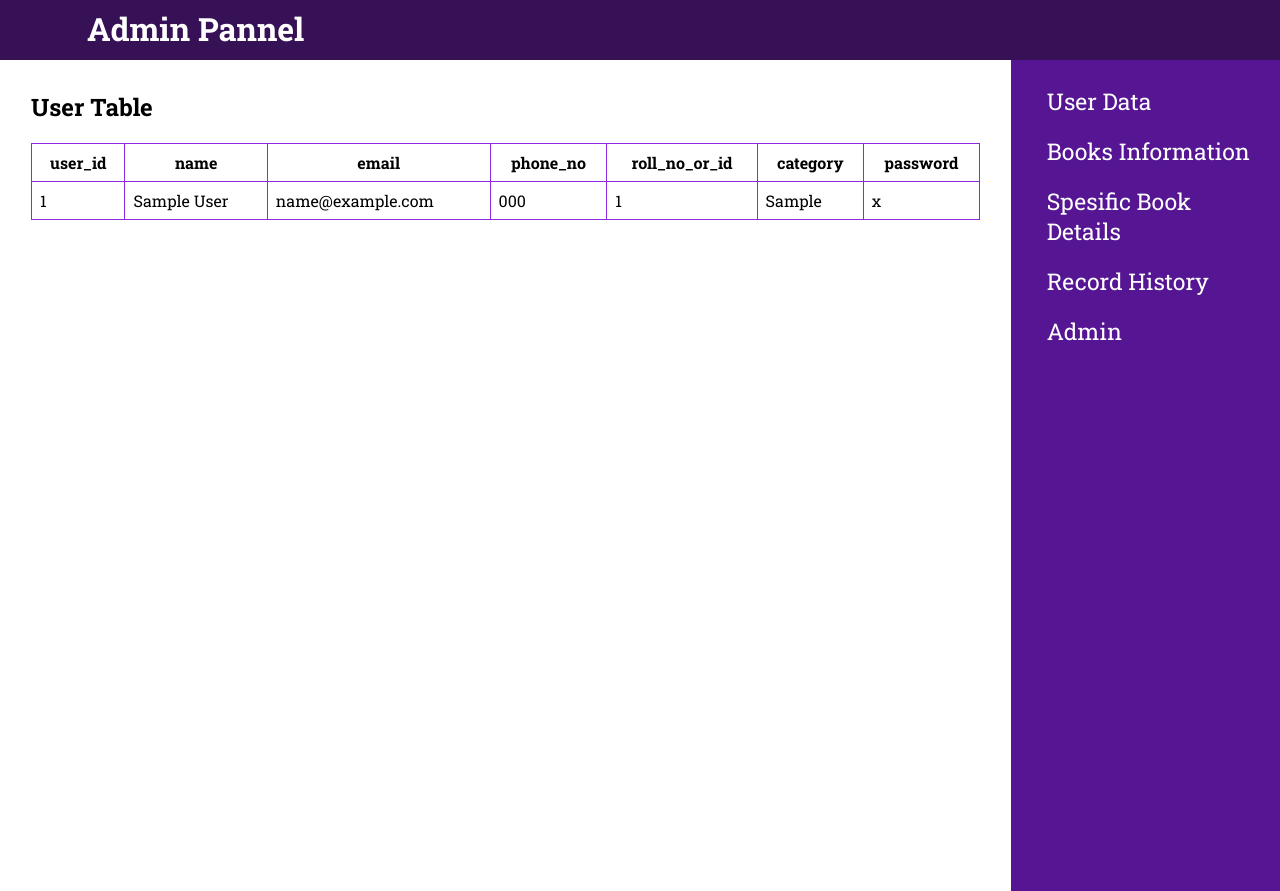
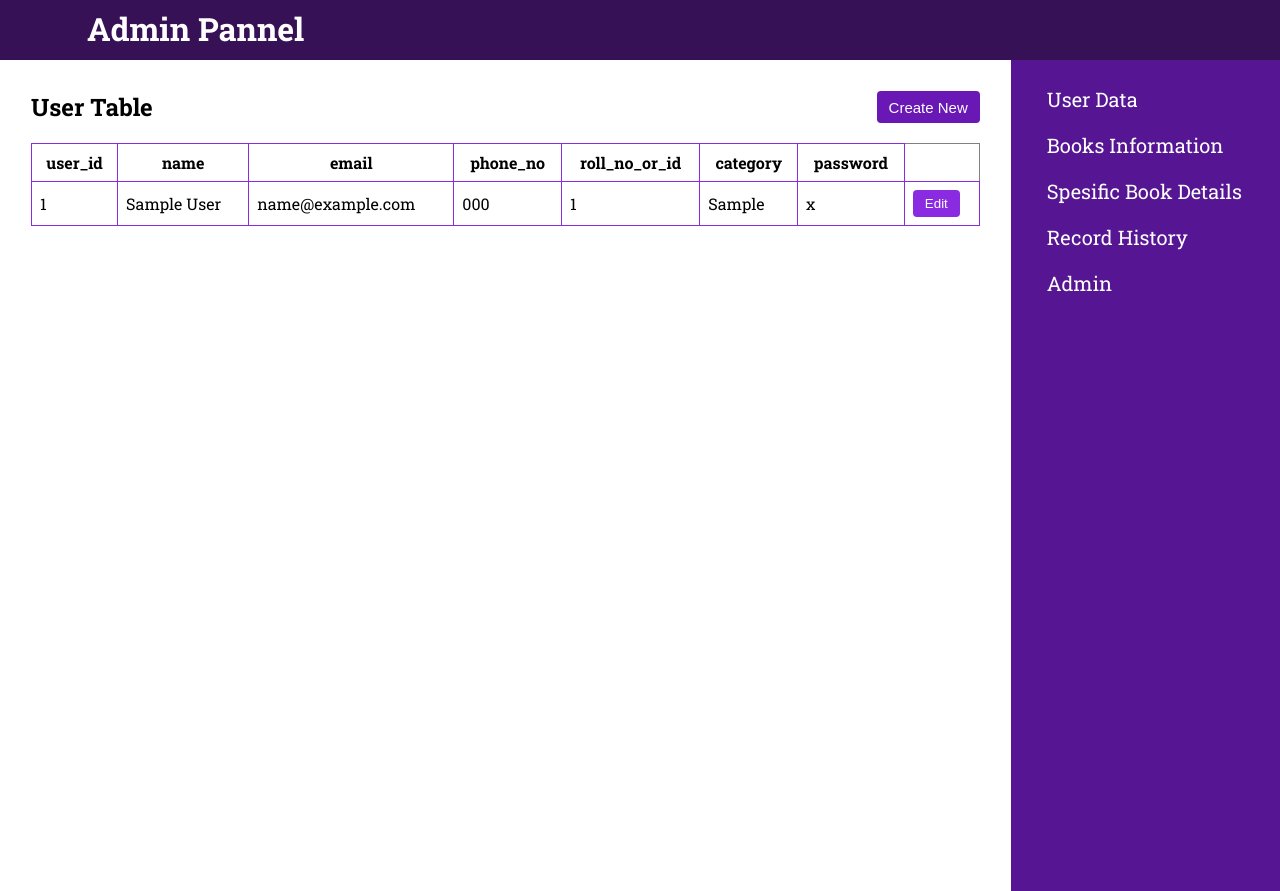
Before and after one commit to Samprikta15/LMS, a PHP site: page /LMS/AdminProfile.php in a window 1280 px wide. Shown: the top 891 px of the page. Run offline with PHP 8.4, Linux system fonts and the light colour scheme; tables that the repository leaves empty or names only in its code hold one stand-in row (values such as "Sample post").

Commit message:
Feature Edit User Data is Added

```diff
--- a/AdminProfile.css
+++ b/AdminProfile.css
@@ -61,7 +61,7 @@ body {
     padding:10px;
     padding-left:20px;
     color: white;
-    font-size: 23px;
+    font-size: 20px;
     font-family: "Roboto Slab", serif;
     border-radius: 20px;
 }
@@ -93,6 +93,21 @@ section {
     transition: background-color 0.3s;
 }
 
+
+
 .edit-btn:hover {
     background-color: #6a1b9a;
 }
+.create-btn{
+    background-color: #6918b5;
+    color: #fff;
+    border: none;
+    padding: 6px 12px;
+    border-radius: 4px;
+    cursor: pointer;
+    font-size: 15px;
+    /* transition: background-color 0.3s; */
+}
+.create-btn:hover{background-color: #5a108a;}
+.create-btn:active
+{background-color: #2f183e;}
--- a/AdminProfile.js
+++ b/AdminProfile.js
@@ -27,3 +27,76 @@ book_info_btn.addEventListener("click",  ()=>change_database_display("BooksData"
 specific_book_info_btn.addEventListener("click",  ()=>change_database_display("SpecificBooksData"))
 record_info_btn.addEventListener("click",  ()=>change_database_display("Records"))
 admin_info_btn.addEventListener("click",  ()=>change_database_display("Admin"))
+
+
+// Select all edit buttons
+const editButtons = document.querySelectorAll('.edit-btn');
+
+// Function to toggle edit mode
+function toggleEditMode(row) {
+  const cells = row.querySelectorAll('td[contenteditable]');
+  cells.forEach((cell,index) => {
+    if (index !== 0) {
+      const contentEditable = cell.getAttribute('contenteditable') === 'true';
+      cell.setAttribute('contenteditable', !contentEditable);
+    }
+  });
+}
+
+// Function to handle button click
+function handleButtonClick(event) {
+  const button = event.target;
+  const row = button.parentNode.parentNode;
+  const isEditMode = button.textContent === 'Submit';
+
+  if (isEditMode) {
+    // Save changes
+    const rowData = {
+      user_id: row.cells[0].textContent,
+      name: row.cells[1].textContent,
+      email: row.cells[2].textContent,
+      phone_no: row.cells[3].textContent,
+      roll_no_or_id: row.cells[4].textContent,
+      category: row.cells[5].textContent,
+      password: row.cells[6].textContent,
+    };
+
+
+
+
+
+
+
+
+    // Send data to PHP script using fetch API
+    fetch('AdminProfileUserDataUpdate.php', {
+      method: 'POST',
+      headers: {
+        'Content-Type': 'application/json'
+      },
+      body: JSON.stringify(rowData)
+    })
+    .then(response => {
+      if (response.ok) {
+        // Change button text back to Edit
+        button.textContent = 'Edit';
+        toggleEditMode(row);
+      } else {
+        throw new Error('Failed to save data');
+      }
+    })
+    .catch(error => {
+      console.error('Error:', error);
+    });
+  } else {
+    // Enter edit mode
+    toggleEditMode(row);
+    // Change button text to Submit
+    button.textContent = 'Submit';
+  }
+}
+
+// Attach click event listeners to all edit buttons
+editButtons.forEach(button => {
+  button.addEventListener('click', handleButtonClick);
+});
--- a/AdminProfile.php
+++ b/AdminProfile.php
@@ -9,21 +9,25 @@
 <body>
     <div class="TitleBar">
         <h1>Admin Pannel</h1>
+
     </div>
     <div class="container">
         <div class="sub_container left_container">
 
             <div id='UserData' class="DatabaseEntity">
+                <div style='display:flex; justify-content:space-between;'>
+                    <h2>User Table</h2>
+                    <button class="create-btn">Create New</button>
+
+                </div>
                 <section id="userTable">
-                    <h2>User Table</h2>
                     <div class="table-container">
-
-
+                        <table id="editable-table">
                         <?php
 
                             session_start();
                             include('connect.php');
-                        $query = "SELECT * FROM user";
+                            $query = "SELECT * FROM users";
                             $result = mysqli_query($con, $query);
 
                             if (!$result) {
@@ -43,13 +47,14 @@
 
                             while ($row = mysqli_fetch_assoc($result)) {
                                 echo "<tr>";
-                            echo "<td>" . $row['user_id'] . "</td>";
-                            echo "<td>" . $row['name'] . "</td>";
-                            echo "<td>" . $row['email'] . "</td>";
-                            echo "<td>" . $row['phone_no'] . "</td>";
-                            echo "<td>" . $row['roll_no_or_id'] . "</td>";
-                            echo "<td>" . $row['category'] . "</td>";
-                            echo "<td>" . $row['password'] . "</td>";
+                                echo "<td contenteditable='false'>" . $row['user_id'] . "</td>";
+                                echo "<td contenteditable='false'>" . $row['name'] . "</td>";
+                                echo "<td contenteditable='false'>" . $row['email'] . "</td>";
+                                echo "<td contenteditable='false'>" . $row['phone_no'] . "</td>";
+                                echo "<td contenteditable='false'>" . $row['roll_no_or_id'] . "</td>";
+                                echo "<td contenteditable='false'>" . $row['category'] . "</td>";
+                                echo "<td contenteditable='false'>" . $row['password'] . "</td>";
+                                echo "<td><button class='edit-btn'>Edit</button></td>";
                                 echo "</tr>";
                             }
 
@@ -57,7 +62,7 @@
 
                             mysqli_close($con);
                         ?>
-
+                        </table>
                     </div>
                 </section>
 
```
Also changed, not shown: AdminProfileUserDataUpdate.php (added, +43 -0 lines), 1 other file. Lines whose indentation alone changed are shown as unchanged.
